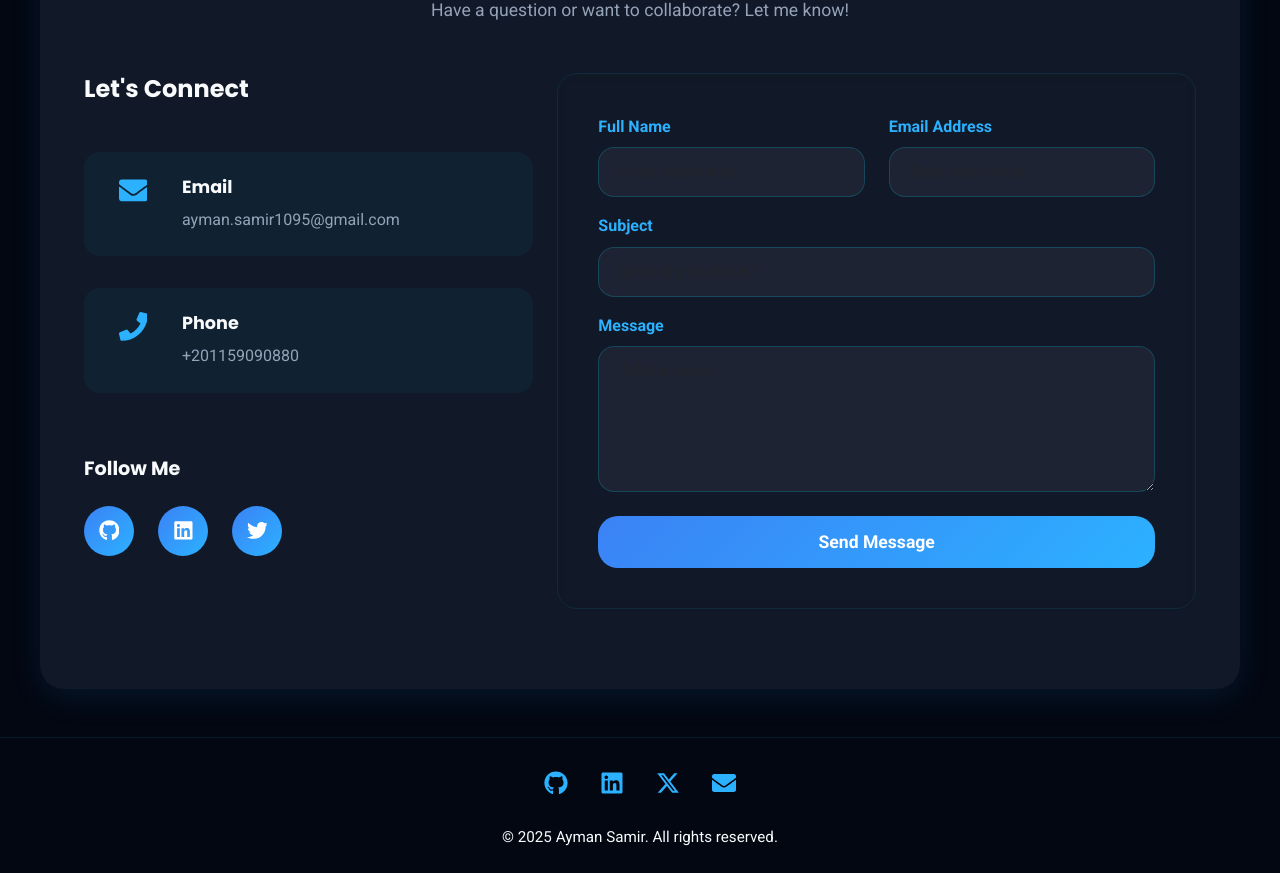
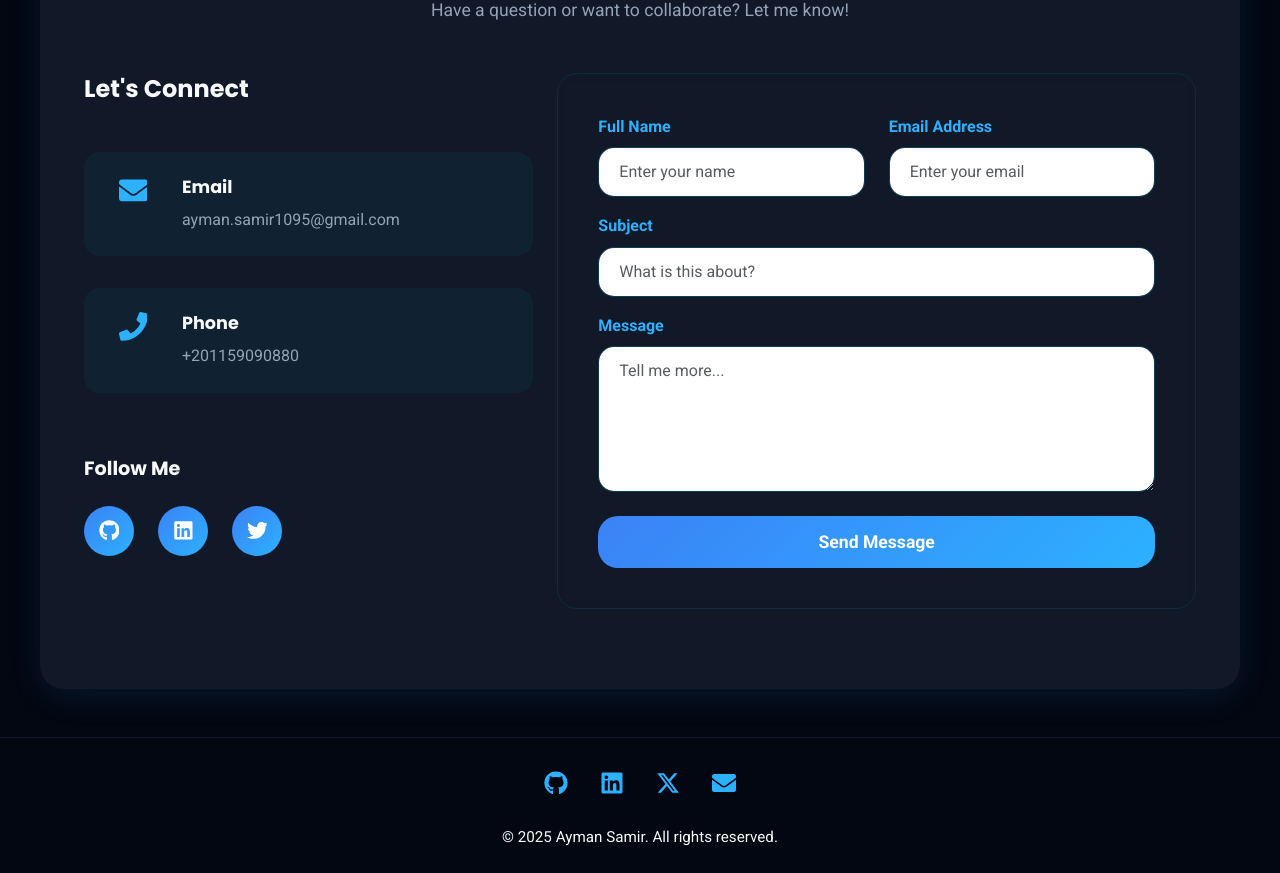
Before and after one commit to AymanCE-SE/My-portfolio, a React (Vite) app in the folder portfolio/: page / in a window 1280 px wide. Shown: the part 3810-4683 px from the top of the page. Built offline with nearby package versions, Linux system fonts and the light colour scheme.

Commit message:
improve contact placeholder colors

```diff
--- a/portfolio/src/styles/ContactForm.css
+++ b/portfolio/src/styles/ContactForm.css
@@ -170,9 +170,9 @@ html[data-theme="light"] .contact-form {
 }
 
 .form-input {
-  background: rgba(255, 255, 255, 0.05) !important;
+  /* background: rgba(255, 255, 255, 0.05) ; */
   border: 1px solid rgba(0, 212, 255, 0.2) !important;
-  color: var(--text-color) !important;
+  color: #0f172a !important;
   padding: 0.75rem 1.25rem !important;
   border-radius: var(--radius-lg) !important;
   transition: var(--transition-base) !important;
@@ -185,10 +185,10 @@ html[data-theme="light"] .form-input {
 }
 
 .form-input:focus {
-  background: rgba(255, 255, 255, 0.08) !important;
+  /* background: rgba(255, 255, 255, 0.08) !important; */
   border-color: var(--secondary-color) !important;
   box-shadow: 0 0 0 3px rgba(0, 212, 255, 0.1) !important;
-  color: var(--text-color) !important;
+  color: #0f172a !important; ;
 }
 
 html[data-theme="light"] .form-input:focus {
@@ -203,8 +203,8 @@ html[data-theme="light"] .form-input:focus {
 .contact-form .form-input::-moz-placeholder,
 .contact-form .form-input:-ms-input-placeholder,
 .contact-form .form-input::-ms-input-placeholder {
-  color: rgba(255,255,255,0.92) !important;
-  opacity: 1 !important;
+  color: rgba(255,255,255,0.92) ;
+  opacity: 1 ;
 }
 
 html[data-theme="light"] .contact-form .form-input::placeholder,
@@ -212,8 +212,8 @@ html[data-theme="light"] .contact-form .form-input::-webkit-input-placeholder,
 html[data-theme="light"] .contact-form .form-input::-moz-placeholder,
 html[data-theme="light"] .contact-form .form-input:-ms-input-placeholder,
 html[data-theme="light"] .contact-form .form-input::-ms-input-placeholder {
-  color: rgba(0,0,0,0.45) !important;
-  opacity: 1 !important;
+  color: rgba(0,0,0,0.45) ;
+  opacity: 1 ;
 }
 
 .contact-btn-submit {
```
